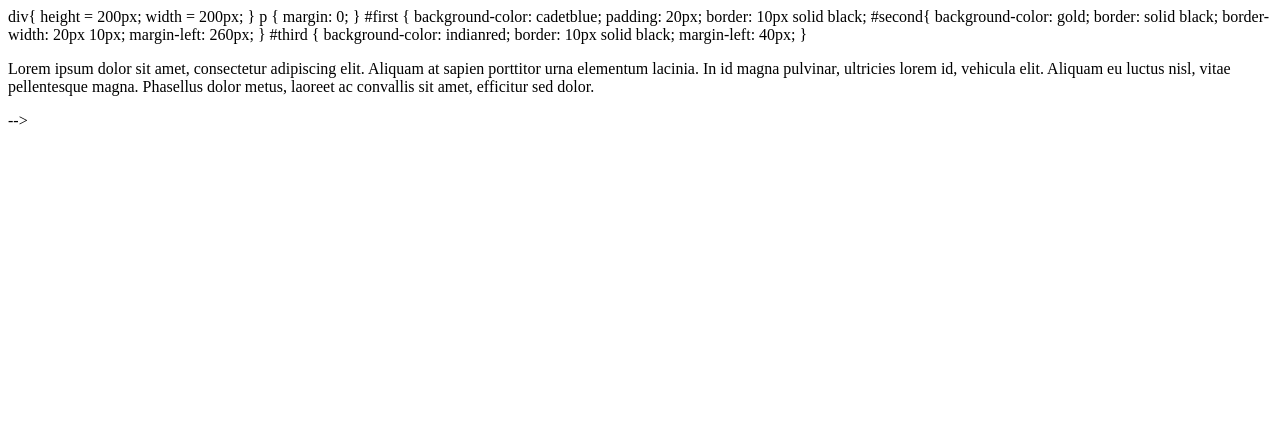
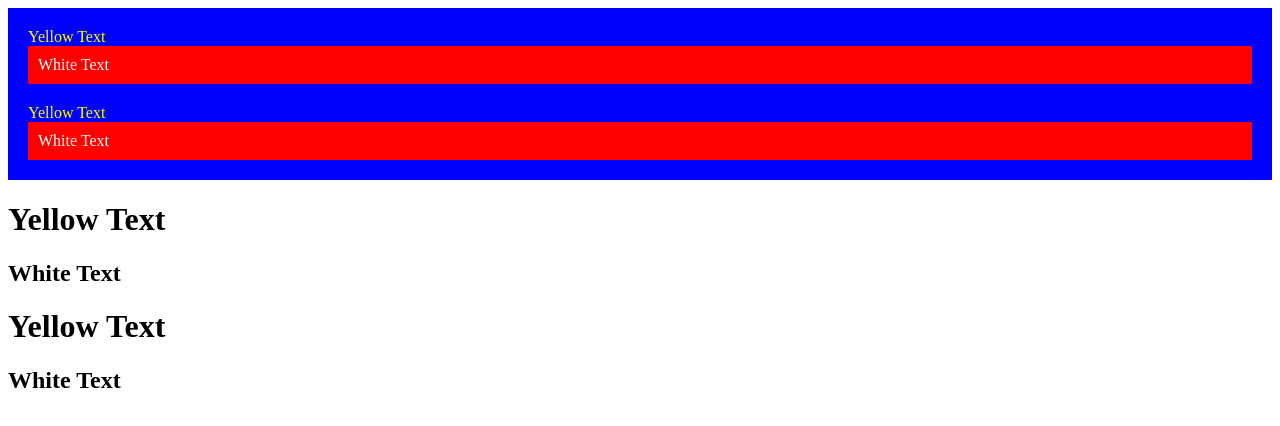
Before and after one commit to sachin05112001/TinDogProject, a plain HTML site: page index.html in a window 1280 px wide. Drawn offline with Linux system fonts and the light colour scheme.

Commit message:
Add files via upload

```diff
--- a/index.html
+++ b/index.html
@@ -3,60 +3,37 @@
 
 <head>
   <meta charset="UTF-8">
-  <title>CSS Box Model</title>
-  <style>
-    /* Write your CSS code here */
-
-  </style>
+  <title>CSS Cascade</title>
+  <link rel="stylesheet" href="./style.css">
 </head>
 
 <body>
-  div{
-    height = 200px;
-    width = 200px;
-
-  }
-  p {
-    margin: 0;
-  }
-
-  #first {
-    background-color: cadetblue;
-    padding: 20px;
-    border: 10px solid black;
-
-  #second{
-    background-color: gold;
-      border: solid black;
-      border-width: 20px 10px;
-      margin-left: 260px;
-    }
-
-    #third {
-      background-color: indianred;
-      border: 10px solid black;
-      margin-left: 40px;
-    }
-
-    <div id="first">
-      <p>Lorem ipsum dolor sit amet, consectetur adipiscing elit. Aliquam at sapien porttitor urna elementum lacinia. In
-        id magna pulvinar, ultricies lorem id, vehicula elit. Aliquam eu luctus nisl, vitae pellentesque magna. Phasellus
-        dolor metus, laoreet ac convallis sit amet, efficitur sed dolor. </p>
+  <div id="outer-box" class="box">
+    <div class="box">
+      <p>Yellow Text</p>
+      <div class="box inner-box">
+        <p class="white-text">White Text</p>
+      </div>
     </div>
-    <div id="second">
-
+    <div class="box">
+      <p>Yellow Text</p>
+      <div class="box inner-box">
+        <p class="white-text">White Text</p>
+      </div>
     </div>
-    <div id="third">
-
-    </div>
-  </body>
-
-  </html>
-
-
-
--->
-
+  </div>
 </body>
+<h1>
+  Yellow Text
+</h1>
+<h2>
+  White Text
+</h2>
+<h1>
+  Yellow Text
+</h1>
+<h2>
+  White Text
+</h2>
 
 </html>
--- a/style.css
+++ b/style.css
@@ -1,7 +1,19 @@
-ol {
-  margin-left: -40px;
-  margin-top: -20px;
-  list-style-position: inside;
+/* Don't change the existing CSS. */
+
+.box {
+  background-color: blue;
+  padding: 10px;
+}
+.inner-box{
+  background-color: red;
 }
 
-/* Write your CSS below, don't change the rules above. *
+p {
+  color: yellow;
+  margin: 0;
+  padding: 0;
+}
+
+.white-text{
+  color:white
+}
```
Also changed, not shown: goal.png.
